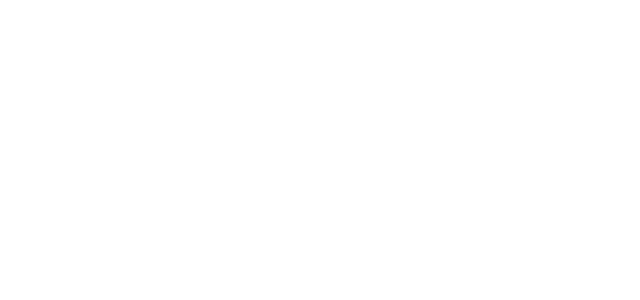
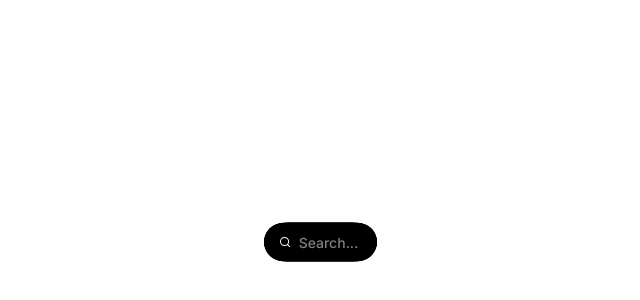
Before and after one commit to manuarora700/youtube-brainrot, a Next.js app: page / in a window 1280 px wide. Shown: the part 158-458 px from the top of the page, without its empty margins (320-960 px from the left). Built offline with nearby package versions, Linux system fonts and the light colour scheme.

Commit message:
init goeey filter

```diff
--- a/src/app/page.tsx
+++ b/src/app/page.tsx
@@ -1,7 +1,11 @@
+import { GooeySearch } from "@/components/gooey";
+import { GooeyFilter } from "@/components/gooey-filter";
 import Image from "next/image";
 
 export default function Home() {
   return (
-    <div className="h-screen w-full flex items-center justify-center"></div>
+    <div className="h-screen w-full flex justify-center py-20">
+      <GooeyFilter />
+    </div>
   );
 }
--- /dev/null
+++ b/src/components/gooey-filter.tsx
@@ -0,0 +1,126 @@
+"use client";
+import React, { useEffect, useRef, useState } from 'react'
+import { motion, SVGMotionProps } from 'motion/react';
+
+const SVGFilter = () => {
+    return <svg className="absolute hidden h-0 w-0">
+        <defs>
+            <filter id="gooey-filter" x="-50%" y="-50%" width="200%" height="200%">
+                <feGaussianBlur in="SourceGraphic" stdDeviation="5" result="blur" />
+                <feColorMatrix
+                    in="blur"
+                    type="matrix"
+                    values="1 0 0 0 0  0 1 0 0 0  0 0 1 0 0  0 0 0 20 -10"
+                    result="goo"
+                />
+                <feComposite in="SourceGraphic" in2="goo" operator="atop" />
+            </filter>
+        </defs>
+    </svg>
+}
+
+export const GooeyFilter = () => {
+
+    const [isExpanded, setIsExpanded] = useState(false);
+    const inputRef = useRef<HTMLInputElement>(null);
+    const [searchText, setSearchText] = useState('');
+
+    const buttonVariants = {
+        collapsed: {
+            width: 115,
+            marginLeft: 0
+        },
+        expanded: {
+            width: 200,
+            marginLeft: 50,
+        },
+    }
+
+    const iconBubbleVariants = {
+        collapsed: { scale: 0, opacity: 0 },
+        expanded: { scale: 1, opacity: 1 },
+    }
+
+    const TRANSITION = {
+        duration: 1,
+        type: "spring" as const,
+        bounce: 0.25,
+    }
+    useEffect(() => {
+        if (isExpanded) {
+            inputRef.current?.focus();
+        } else {
+            setSearchText("");
+        }
+    }, [isExpanded]);
+    return (
+        <div className="relative flex items-center justify-center">
+            <SVGFilter />
+            <div
+                style={{
+                    filter: 'url(#gooey-filter)'
+                }}
+
+                className="relative flex h-10 items-center justify-center">
+
+                <motion.div
+                    variants={buttonVariants}
+                    initial="collapsed"
+                    animate={isExpanded ? 'expanded' : 'collapsed'}
+                    transition={TRANSITION}
+                    className="h-10 flex items-center justify-center">
+
+
+                    <button
+                        onClick={() => setIsExpanded(true)}
+                        className="h-10 w-full cursor-pointer items-center justify-center flex gap-2 rounded-full bg-black text-white font-medium px-4">
+                        {!isExpanded && <SearchIcon className="size-4" />}
+
+                        <motion.input
+                            layoutId="input"
+                            ref={inputRef}
+                            type="text"
+                            value={searchText}
+                            onBlur={() => !searchText && setIsExpanded(false)}
+                            onChange={(e) => setSearchText(e.target.value)}
+                            placeholder="Search..."
+                            className="h-full w-full bg-transparent text-sm placeholder-white/50 outline-none" />
+                    </button>
+
+                </motion.div>
+
+                <motion.div
+                    variants={iconBubbleVariants}
+                    initial="collapsed"
+                    animate={isExpanded ? "expanded" : 'collapsed'}
+                    transition={TRANSITION}
+                    className="absolute top-1/2 left-0 size-10 bg-black -translate-y-1/2 items-center justify-center flex rounded-full">
+                    <SearchIcon className="size-4 text-white" />
+
+                </motion.div>
+
+            </div>
+
+        </div >
+    )
+}
+
+
+const SearchIcon = (props: SVGMotionProps<SVGSVGElement>) => {
+    return (
+        <motion.svg
+            layoutId="search-icon"
+            xmlns="http://www.w3.org/2000/svg"
+            viewBox="0 0 24 24"
+            fill="none"
+            stroke="currentColor"
+            strokeLinecap="round"
+            strokeLinejoin="round"
+            strokeWidth={2}
+            {...props}
+        >
+            <circle cx="11" cy="11" r="8" />
+            <path d="m21 21-4.3-4.3" />
+        </motion.svg>
+    );
+};
--- /dev/null
+++ b/src/components/gooey.tsx
@@ -0,0 +1,144 @@
+"use client";
+
+import { useState, useRef, useEffect } from "react";
+import { motion } from "motion/react";
+import { cn } from "@/lib/utils";
+
+const GooeyFilter = () => {
+    return (
+        <svg className="absolute hidden h-0 w-0">
+            <defs>
+                <filter id="gooey-filter" x="-50%" y="-50%" width="200%" height="200%">
+                    <feGaussianBlur in="SourceGraphic" stdDeviation="5" result="blur" />
+                    <feColorMatrix
+                        in="blur"
+                        type="matrix"
+                        values="1 0 0 0 0  0 1 0 0 0  0 0 1 0 0  0 0 0 20 -10"
+                        result="goo"
+                    />
+                    <feComposite in="SourceGraphic" in2="goo" operator="atop" />
+                </filter>
+            </defs>
+        </svg>
+    );
+};
+
+const SearchIcon = () => {
+    return (
+        <motion.svg
+            layoutId="search-icon"
+            xmlns="http://www.w3.org/2000/svg"
+            viewBox="0 0 24 24"
+            fill="none"
+            stroke="currentColor"
+            strokeLinecap="round"
+            strokeLinejoin="round"
+            strokeWidth={2}
+            className="size-4"
+        >
+            <circle cx="11" cy="11" r="8" />
+            <path d="m21 21-4.3-4.3" />
+        </motion.svg>
+    );
+};
+
+const buttonVariants = {
+    collapsed: { width: 115, marginLeft: 0 },
+    expanded: { width: 200, marginLeft: 50 },
+};
+
+const iconBubbleVariants = {
+    collapsed: { scale: 0, opacity: 0 },
+    expanded: { scale: 1, opacity: 1 },
+};
+
+const transition = {
+    duration: 0.4,
+    type: "spring" as const,
+    bounce: 0.25,
+};
+
+export interface GooeySearchProps {
+    placeholder?: string;
+    className?: string;
+}
+
+export function GooeySearch({
+    placeholder = "Search...",
+    className,
+}: GooeySearchProps) {
+    const inputRef = useRef<HTMLInputElement>(null);
+    const [isExpanded, setIsExpanded] = useState(false);
+    const [searchText, setSearchText] = useState("");
+
+    useEffect(() => {
+        if (isExpanded) {
+            inputRef.current?.focus();
+        } else {
+            setSearchText("");
+        }
+    }, [isExpanded]);
+
+    return (
+        <div className={cn("relative ", className)}>
+            <GooeyFilter />
+
+            <div
+                className="relative flex h-10 items-center justify-center"
+                style={{ filter: "url(#gooey-filter)" }}
+            >
+                {/* Main search button/input */}
+                <motion.div
+                    className="flex h-10 items-center justify-center"
+                    variants={buttonVariants}
+                    initial="collapsed"
+                    animate={isExpanded ? "expanded" : "collapsed"}
+                    transition={transition}
+                >
+                    <button
+                        onClick={() => setIsExpanded(true)}
+                        className="flex h-10 w-full cursor-pointer items-center justify-center gap-2 rounded-full bg-black px-4 text-sm font-medium text-white dark:bg-white dark:text-black"
+                    >
+                        {!isExpanded ? (
+                            <>
+                                <SearchIcon />
+                                {/* <span>Search</span> */}
+                            </>
+                        ) : (
+                            <></>
+                        )}
+                        <motion.input
+                            layoutId="input"
+                            ref={inputRef}
+                            type="text"
+                            value={searchText}
+                            onChange={(e) => setSearchText(e.target.value)}
+                            onBlur={() => !searchText && setIsExpanded(false)}
+                            disabled={!isExpanded}
+                            placeholder={placeholder}
+                            className={cn(
+                                "h-full w-full bg-transparent text-sm text-white outline-none dark:text-black",
+                                isExpanded
+                                    ? "placeholder-white/50"
+                                    : "pointer-events-none placeholder-white",
+                            )}
+                        />
+                    </button>
+                </motion.div>
+
+                {/* Gooey icon bubble that detaches from the left */}
+                <motion.div
+                    className="absolute top-1/2 left-0 flex size-10 -translate-y-1/2 items-center justify-center"
+                    variants={iconBubbleVariants}
+                    initial="collapsed"
+                    animate={isExpanded ? "expanded" : "collapsed"}
+                    transition={transition}
+                >
+                    <div className="flex size-10 items-center justify-center rounded-full bg-black text-white dark:bg-white dark:text-black">
+                        <SearchIcon />
+                    </div>
+                </motion.div>
+            </div>
+        </div>
+    );
+}
```
